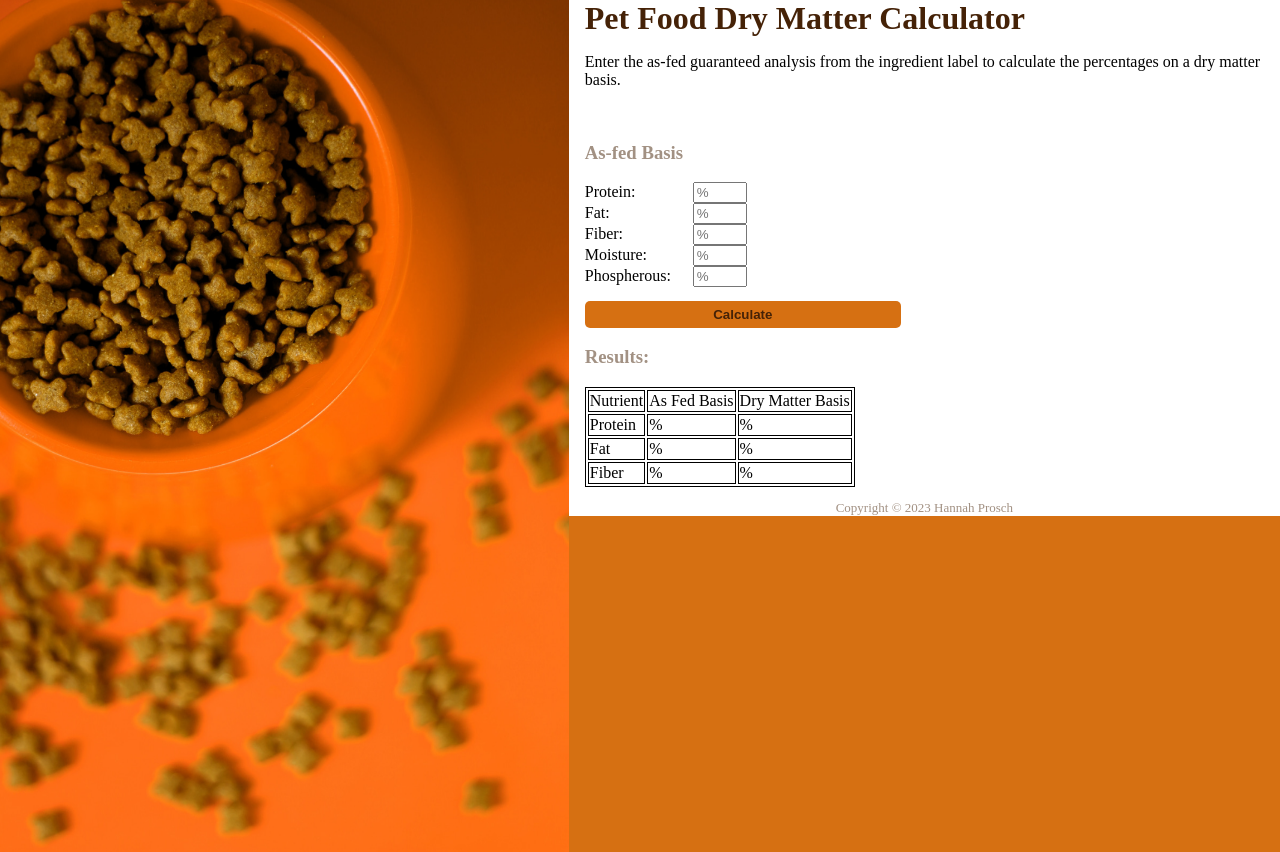
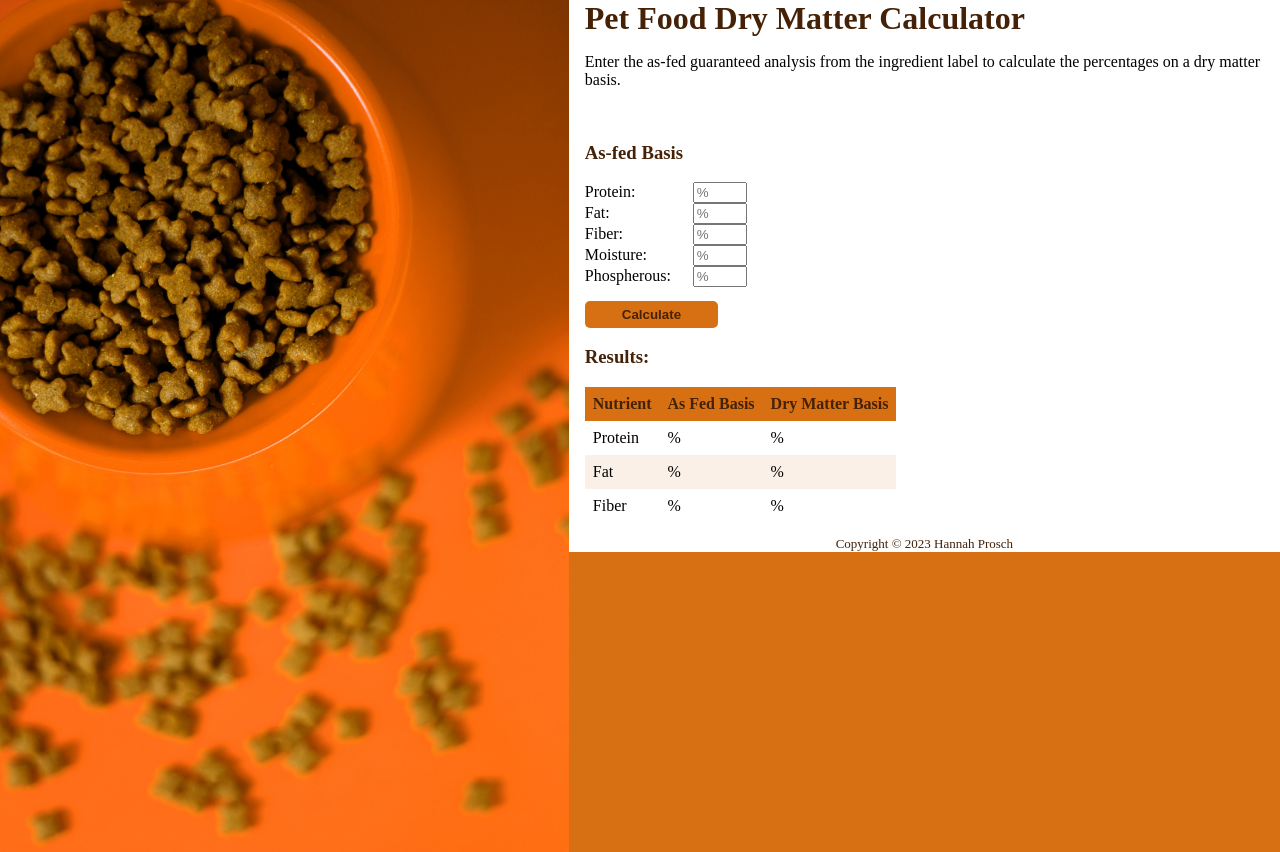
Before and after one commit to hprosch/dryMatterCalculatorApp, a Flask app: template templates/results.html in a window 1280 px wide. Run offline with Flask 3, Linux system fonts and the light colour scheme; the template is opened without the code that fills it, so the values that code supplies are empty; some libraries are stand-ins or nearby versions.

Commit message:
Added css styles to results table.

```diff
--- a/static/css/style.css
+++ b/static/css/style.css
@@ -34,16 +34,21 @@ label {
 }
 
 table {
-	border: 1px black solid;
+	border-collapse: collapse;
+	text-align: left;
 }
 
-tr {
-	border: 1px solid black;
+th {
+	background-color: #d67012;
+	color: #452207;
 }
 
-td {
-	border: 1px black solid;
+th, td {
+	padding: 0.5em;
 }
+
+tr:nth-child(odd){background-color: #faf0e7}
+tr:nth-child(even){background-color: white}
 
 h1 {
 	color: #452207;
@@ -52,7 +57,7 @@ h1 {
 }
 
 h3 {
-	color: #a29183
+	color: #452207;
 }
 
 img {
@@ -60,7 +65,7 @@ img {
 }
 
 footer {
-	color: #a29183;
+	color: #452207;
 	font-size: small;
 	text-align: center;
 }
@@ -108,6 +113,9 @@ footer {
 	h1 {
 		text-align: left;
 	}
+	#result {
+		width: 10em;
+	}
 }
 
 /*Desktop Styles*/
--- a/templates/results.html
+++ b/templates/results.html
@@ -6,9 +6,9 @@
 
 <table>
     <tr>
-        <td>Nutrient</td>
-        <td>As Fed Basis</td>
-        <td>Dry Matter Basis</td>
+        <th>Nutrient</th>
+        <th>As Fed Basis</th>
+        <th>Dry Matter Basis</th>
     </tr>
     <tr>
         <td>Protein</td>
```
